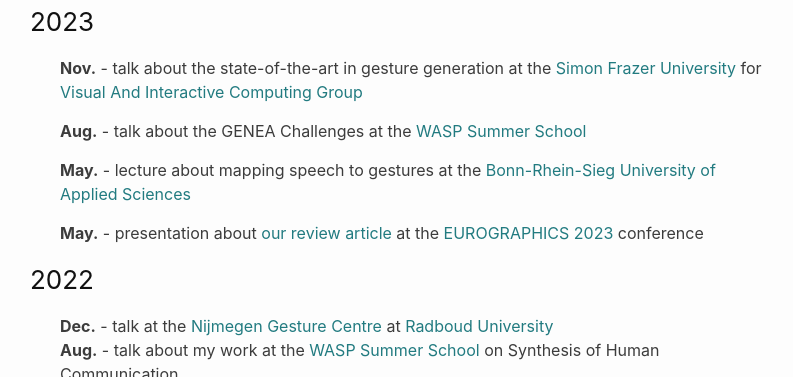
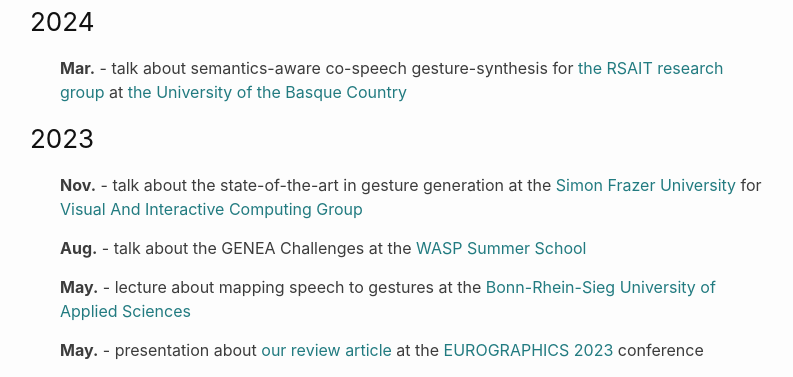
Before and after one commit to Svito-zar/Svito-zar.github.io, a Jekyll site: the page built from _pages/speaking.md, in a window 1280 px wide and 900 px high, cut to the strip 523-900 px from the top of the window. Shown: the whole strip, without its empty margins (240-1033 px from the left). Built offline with Jekyll 4.4.1, drawn with Linux system fonts in a browser that asks for light colours.

Commit message:
Update speaking

```diff
--- a/_pages/speaking.md
+++ b/_pages/speaking.md
@@ -6,6 +6,10 @@
 
 
 <iframe width="610" height="345" src="https://www.youtube.com/embed/JeMwtr8pxcc" frameborder="0" allow="accelerometer; autoplay; encrypted-media; gyroscope; picture-in-picture" allowfullscreen></iframe>
+
+### 2024
+
+* <strong>Mar.</strong> - talk about semantics-aware co-speech gesture-synthesis for [the RSAIT research group](http://www.sc.ehu.es/ccwrobot/) at [the  University of the Basque Country](https://www.ehu.eus/en/en-home)
 
 ### 2023
 
```
